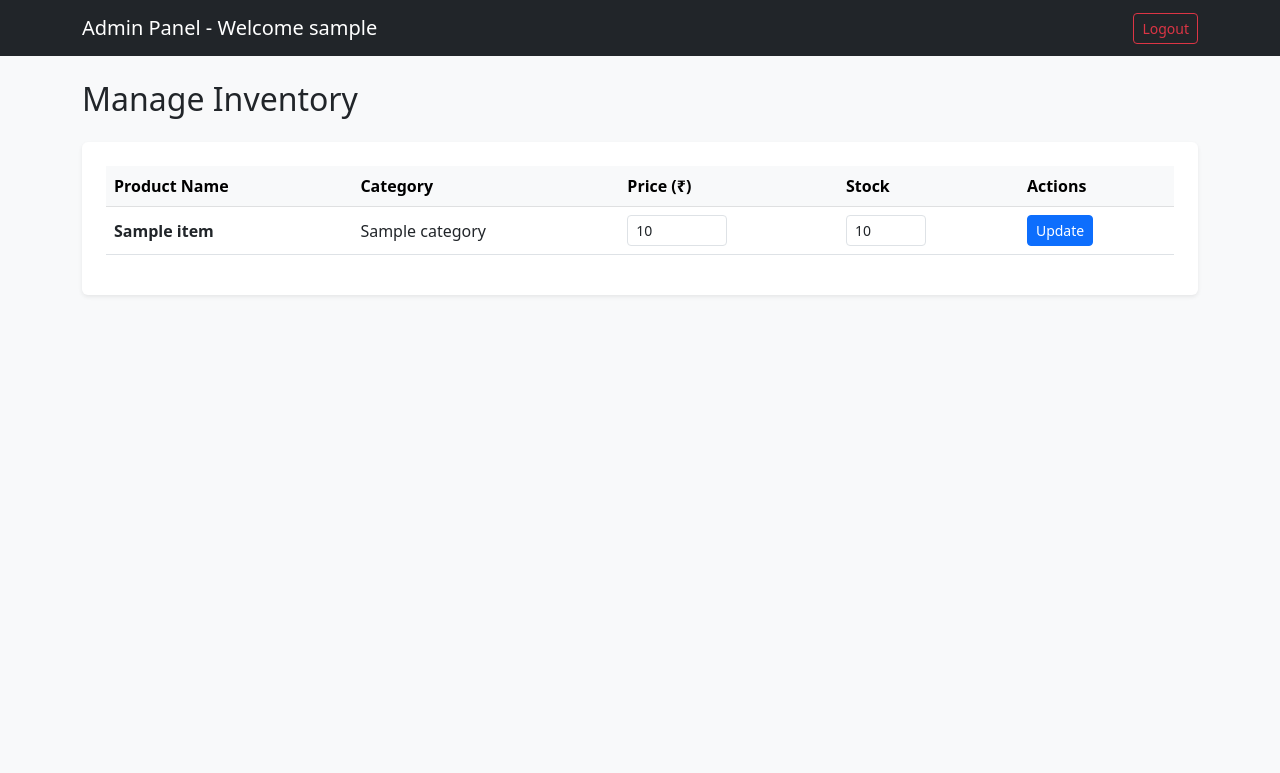
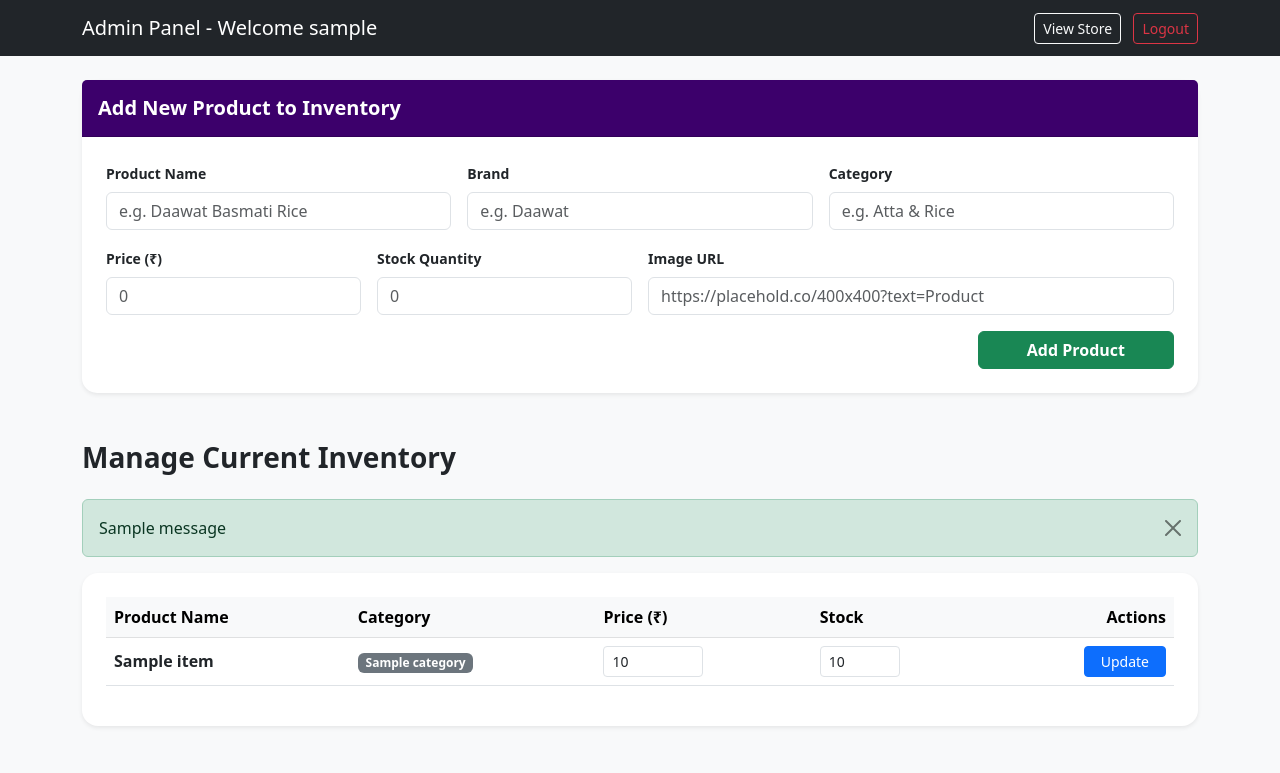
Before and after one commit to ShubhamProgr/e-commerce-web-, a Flask app: page /admin/dashboard in a window 1280 px wide. Shown: the top 773 px of the page. Run offline with Flask 3, Linux system fonts and the light colour scheme; the visitor is signed in with stand-in values (Sample User, id 1); one stand-in notice (Sample message) is shown; a database or web service that is not in the repository returns one stand-in record (values such as "Sample title").

Commit message:
Imporved Admin Dashboard

```diff
--- a/web/app.py
+++ b/web/app.py
@@ -156,6 +156,27 @@ def edit_product(id):
         flash('Product updated successfully')
     return redirect(url_for('admin_dashboard'))
 
+@app.route('/admin/add-product', methods=['POST'])
+@login_required
+def add_product():
+    if current_user.role != 'admin':
+        return "Access Denied", 403
+
+    # Collect form data
+    new_item = {
+        "item": request.form.get('item'),
+        "brand": request.form.get('brand'),
+        "category": request.form.get('category'),
+        "price": int(request.form.get('price')),
+        "stock": int(request.form.get('stock')),
+        # You can add a default placeholder if no image is provided
+        "image": request.form.get('image') or "https://placehold.co/400x400?text=No+Image"
+    }
+
+    db.catalog.insert_one(new_item)
+    flash('New product added successfully!')
+    return redirect(url_for('admin_dashboard'))
+
 # --- CUSTOMER ROUTES ---
 @app.route('/add_to_cart/<product_id>')
 @login_required
--- a/web/templates/admin_dashboard.html
+++ b/web/templates/admin_dashboard.html
@@ -2,20 +2,77 @@
 <html lang="en">
 <head>
     <meta charset="UTF-8">
-    <title>Admin Dashboard</title>
+    <title>Admin Dashboard | QuickStore</title>
     <link href="https://cdn.jsdelivr.net/npm/bootstrap@5.3.0/dist/css/bootstrap.min.css" rel="stylesheet">
+    <style>
+        body { background-color: #f3f4f6; }
+        .admin-card { border-radius: 15px; border: none; }
+        .header-bg { background-color: #3c006b; color: white; }
+    </style>
 </head>
 <body class="bg-light">
     <nav class="navbar navbar-dark bg-dark mb-4">
         <div class="container">
             <span class="navbar-brand">Admin Panel - Welcome {{ current_user.username }}</span>
-            <a href="/logout" class="btn btn-outline-danger btn-sm">Logout</a>
+            <div>
+                <a href="/" class="btn btn-outline-light btn-sm me-2">View Store</a>
+                <a href="/logout" class="btn btn-outline-danger btn-sm">Logout</a>
+            </div>
         </div>
     </nav>
 
-    <div class="container">
-        <h2 class="mb-4">Manage Inventory</h2>
-        <div class="table-responsive bg-white p-4 shadow-sm rounded">
+    <div class="container pb-5">
+        <div class="card admin-card shadow-sm mb-5">
+            <div class="card-header header-bg py-3">
+                <h5 class="mb-0 fw-bold">Add New Product to Inventory</h5>
+            </div>
+            <div class="card-body p-4">
+                <form action="/admin/add-product" method="POST" class="row g-3">
+                    <div class="col-md-4">
+                        <label class="form-label small fw-bold">Product Name</label>
+                        <input type="text" name="item" class="form-control" placeholder="e.g. Daawat Basmati Rice" required>
+                    </div>
+                    <div class="col-md-4">
+                        <label class="form-label small fw-bold">Brand</label>
+                        <input type="text" name="brand" class="form-control" placeholder="e.g. Daawat" required>
+                    </div>
+                    <div class="col-md-4">
+                        <label class="form-label small fw-bold">Category</label>
+                        <input type="text" name="category" class="form-control" placeholder="e.g. Atta & Rice" required>
+                    </div>
+                    <div class="col-md-3">
+                        <label class="form-label small fw-bold">Price (₹)</label>
+                        <input type="number" name="price" class="form-control" placeholder="0" required>
+                    </div>
+                    <div class="col-md-3">
+                        <label class="form-label small fw-bold">Stock Quantity</label>
+                        <input type="number" name="stock" class="form-control" placeholder="0" required>
+                    </div>
+                    <div class="col-md-6">
+                        <label class="form-label small fw-bold">Image URL</label>
+                        <input type="url" name="image" class="form-control" placeholder="https://placehold.co/400x400?text=Product">
+                    </div>
+                    <div class="col-12 text-end">
+                        <button type="submit" class="btn btn-success px-5 fw-bold">Add Product</button>
+                    </div>
+                </form>
+            </div>
+        </div>
+
+        <h3 class="mb-4 fw-bold">Manage Current Inventory</h3>
+
+        {% with messages = get_flashed_messages() %}
+          {% if messages %}
+            {% for message in messages %}
+              <div class="alert alert-success alert-dismissible fade show" role="alert">
+                {{ message }}
+                <button type="button" class="btn-close" data-bs-close="alert" aria-label="Close"></button>
+              </div>
+            {% endfor %}
+          {% endif %}
+        {% endwith %}
+
+        <div class="table-responsive bg-white p-4 shadow-sm rounded-4">
             <table class="table table-hover align-middle">
                 <thead class="table-light">
                     <tr>
@@ -23,7 +80,7 @@
                         <th>Category</th>
                         <th>Price (₹)</th>
                         <th>Stock</th>
-                        <th>Actions</th>
+                        <th class="text-end">Actions</th>
                     </tr>
                 </thead>
                 <tbody>
@@ -31,15 +88,15 @@
                     <tr>
                         <form action="/admin/edit/{{ product._id }}" method="POST">
                             <td><strong>{{ product.item }}</strong></td>
-                            <td>{{ product.category }}</td>
+                            <td><span class="badge bg-secondary">{{ product.category }}</span></td>
                             <td>
                                 <input type="number" name="price" class="form-control form-control-sm" value="{{ product.price }}" style="width: 100px;">
                             </td>
                             <td>
                                 <input type="number" name="stock" class="form-control form-control-sm" value="{{ product.stock }}" style="width: 80px;">
                             </td>
-                            <td>
-                                <button type="submit" class="btn btn-primary btn-sm">Update</button>
+                            <td class="text-end">
+                                <button type="submit" class="btn btn-primary btn-sm px-3">Update</button>
                             </td>
                         </form>
                     </tr>
@@ -48,5 +105,7 @@
             </table>
         </div>
     </div>
+
+    <script src="https://cdn.jsdelivr.net/npm/bootstrap@5.3.0/dist/js/bootstrap.bundle.min.js"></script>
 </body>
 </html>
```
